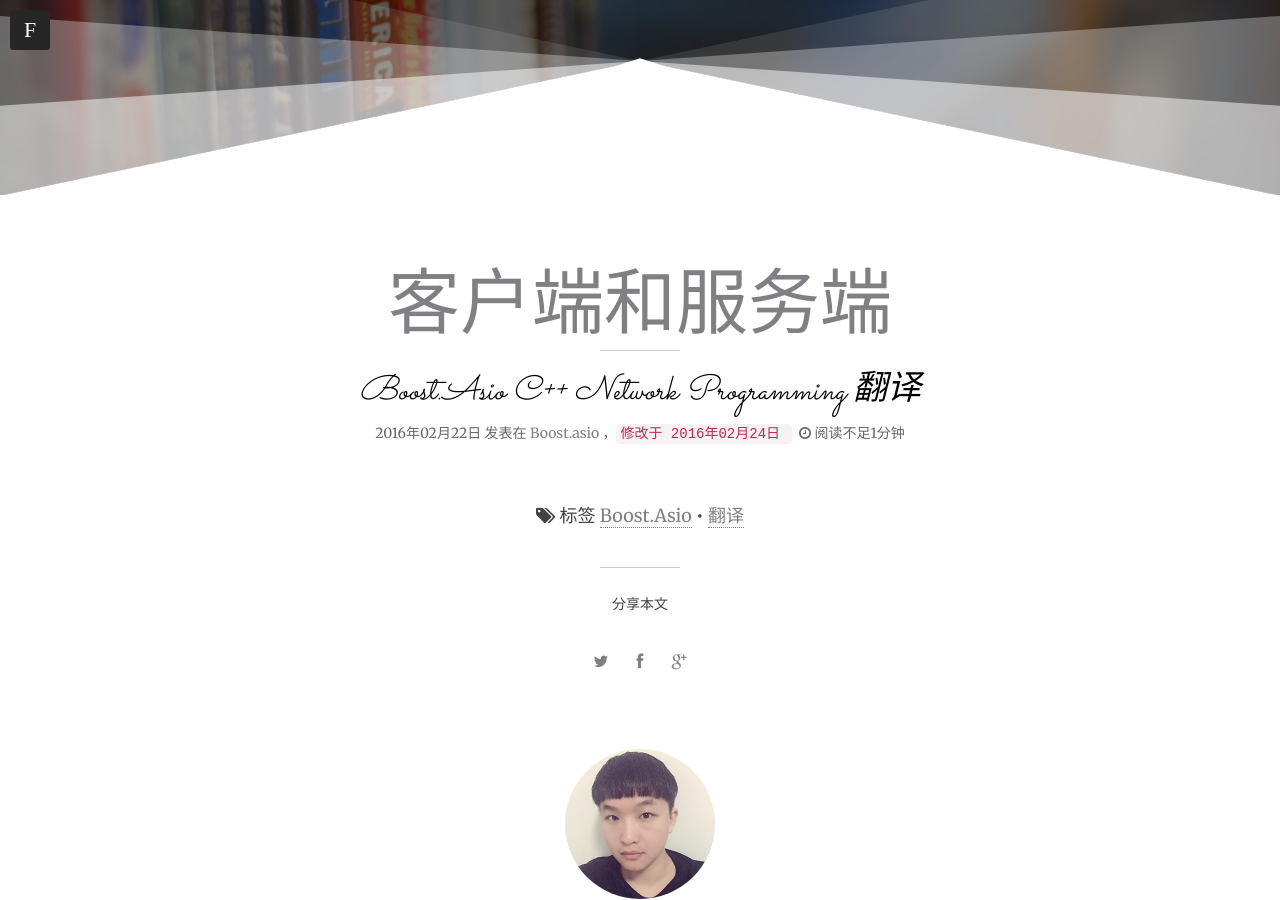
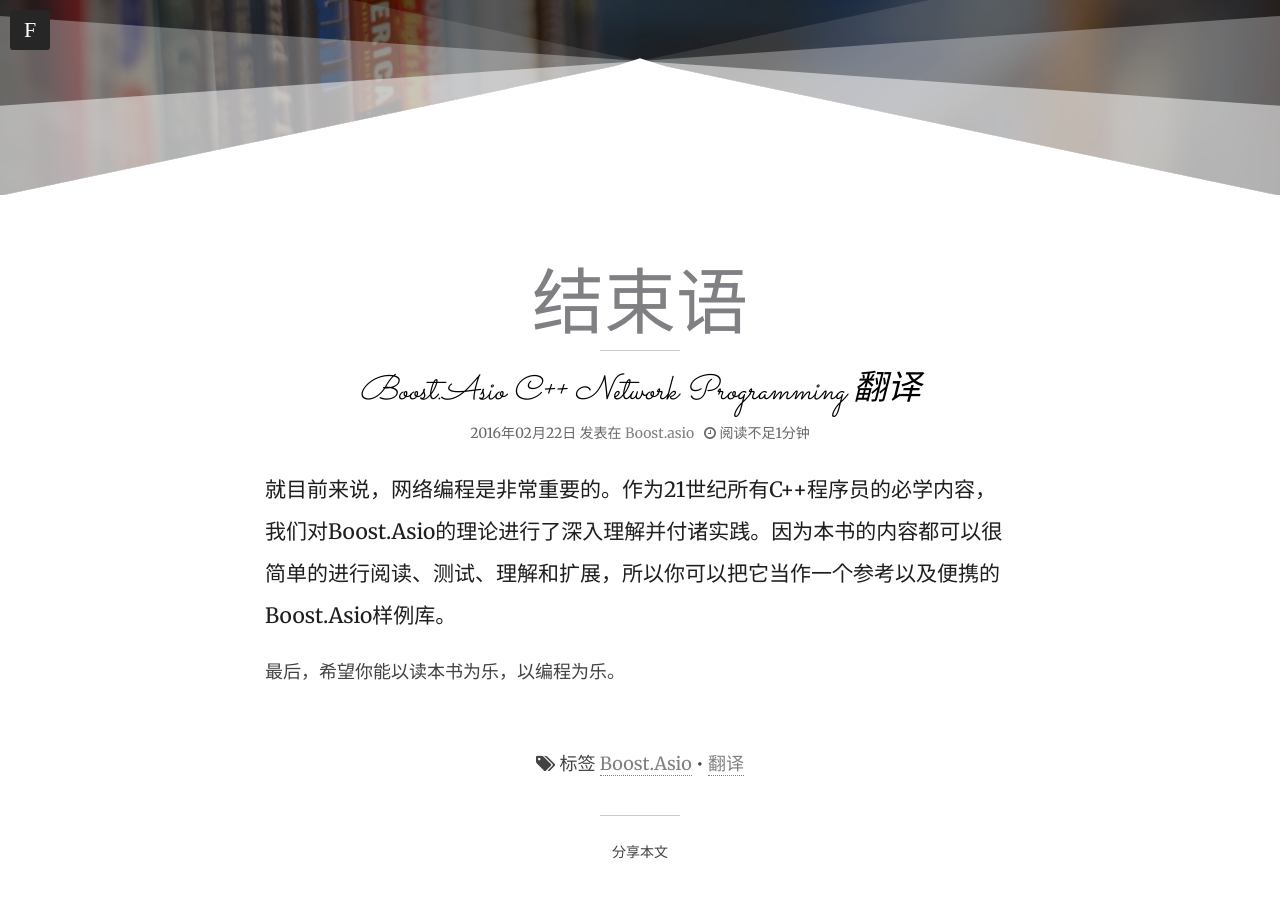
Before and after one commit to mmoaay/mmoaay.github.io, a Jekyll site: the page built from _posts/2016-02-22-boost-asio-cpp-network-programming-7.md, in a window 1280 px wide and 900 px high, scrolled down 345 px. Built offline with Jekyll 4.4.1, drawn with Linux system fonts in a browser that asks for light colours; nearby versions of some CDN libraries; comment, search, counter and statistics services are not loaded.

Commit message:
Update 2016-02-22-boost-asio-cpp-network-programming-7.md

```diff
--- a/_posts/2016-02-22-boost-asio-cpp-network-programming-7.md
+++ b/_posts/2016-02-22-boost-asio-cpp-network-programming-7.md
@@ -1,13 +1,16 @@
 ---
 layout: post
-title: "客户端和服务端"
+title: "结束语"
 description: "Boost.Asio C++ Network Programming 翻译"
 
 category: Boost.Asio
 tags: [Boost.Asio,翻译]
-modified: 2016-02-24
 
 imagefeature: mmoaay_bg.jpg
 comments: true
 share: true
 ---
+
+就目前来说，网络编程是非常重要的。作为21世纪所有C++程序员的必学内容，我们对Boost.Asio的理论进行了深入理解并付诸实践。因为本书的内容都可以很简单的进行阅读、测试、理解和扩展，所以你可以把它当作一个参考以及便携的Boost.Asio样例库。
+
+最后，希望你能以读本书为乐，以编程为乐。
```
